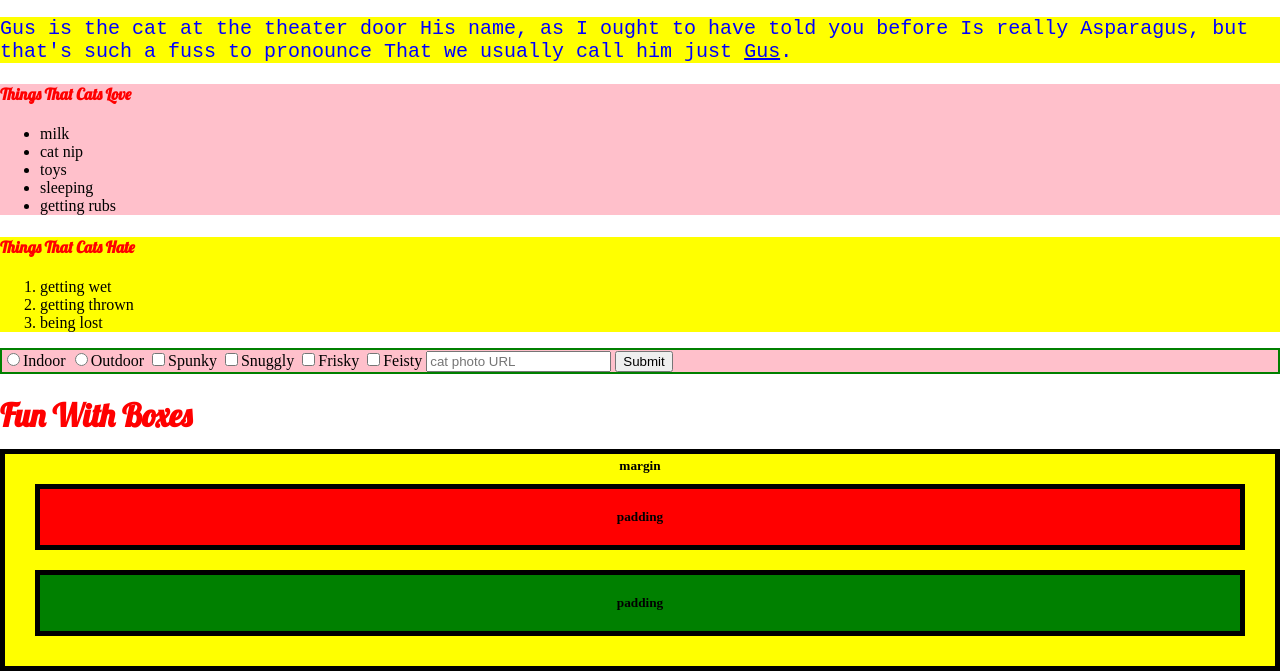
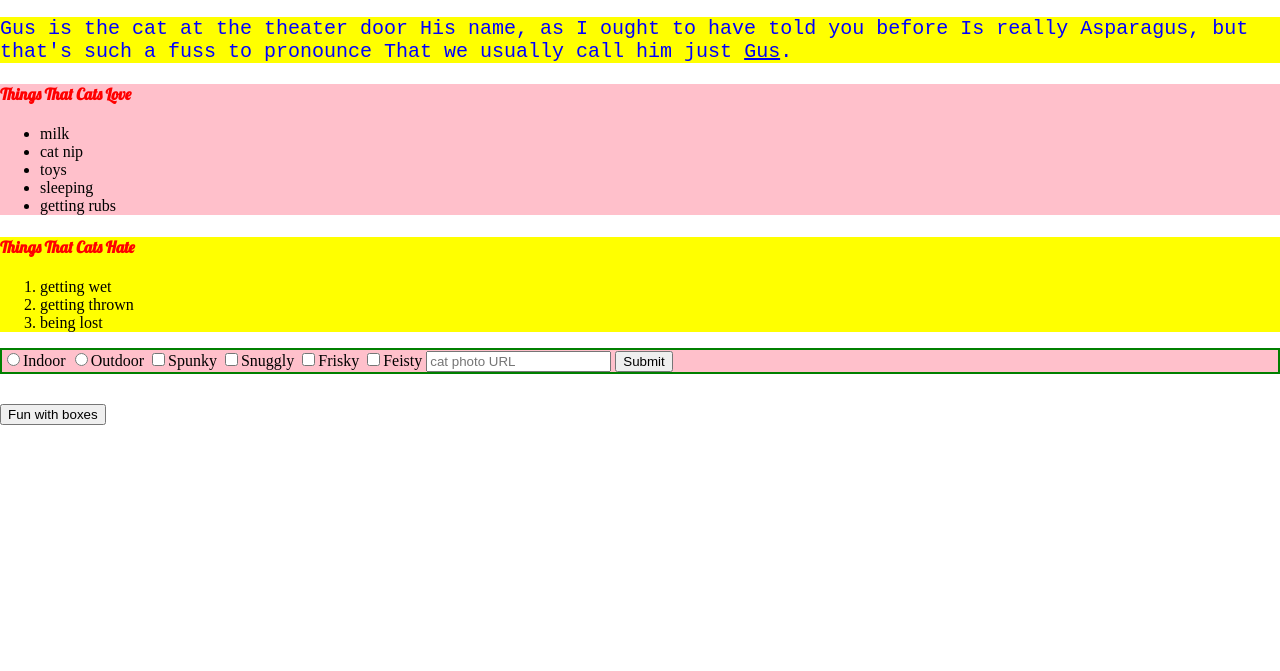
Before and after one commit to Jahnava/simple-kitty-app, a website: page public/html/index.html in a window 1280 px wide. Shown: the part 378-1049 px from the top of the page. After the commit the page ends 833 px from the top, so only its background shows below. Drawn offline with Linux system fonts and the light colour scheme.

Commit message:
added a second page and moved some content attached to button link

```diff
--- a/index.js
+++ b/index.js
@@ -8,10 +8,6 @@ server.get('/', function(req, res){
   res.sendFile('index.html', {root: __dirname + '/public/html'});
 });
 
-server.get('/', function(req, res){
-  res.sendFile('page2.html', {root: __dirname + '/public/html'});
-});
-
 
 server.listen(port, function(){
   console.log('Now listening on port...', port);
--- a/public/css/main.css
+++ b/public/css/main.css
@@ -75,3 +75,7 @@ p {
    padding: 20px;
    margin: 20px;
  }
+
+ #next-page-button {
+   margin: 30px 0px 30px 0px;
+ }
--- a/public/html/index.html
+++ b/public/html/index.html
@@ -54,13 +54,10 @@
         </form>
     </div>
 
-    <h1 class='red-text'>Fun With Boxes</h1>
-    <h5 class="injected-text">margin</h5>
 
-    <div class="box yellow-box">
-      <h5 class="box red-box">padding</h5>
-      <h5 class="box green-box">padding</h5>
-    </div>
+<form id ='next-page-button'>
+<input type="button" value="Fun with boxes" onclick="window.location.href='/html/page2.html'" />
+</form>
 
     <script src="/js/app.js" charset="utf-8"></script>
 </body>
```
